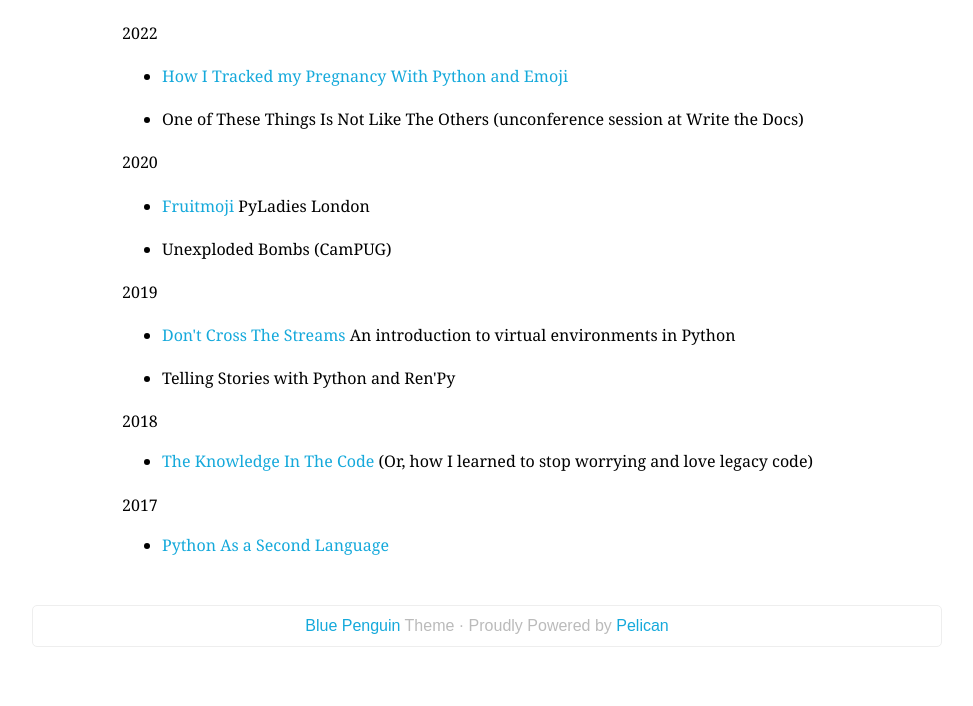
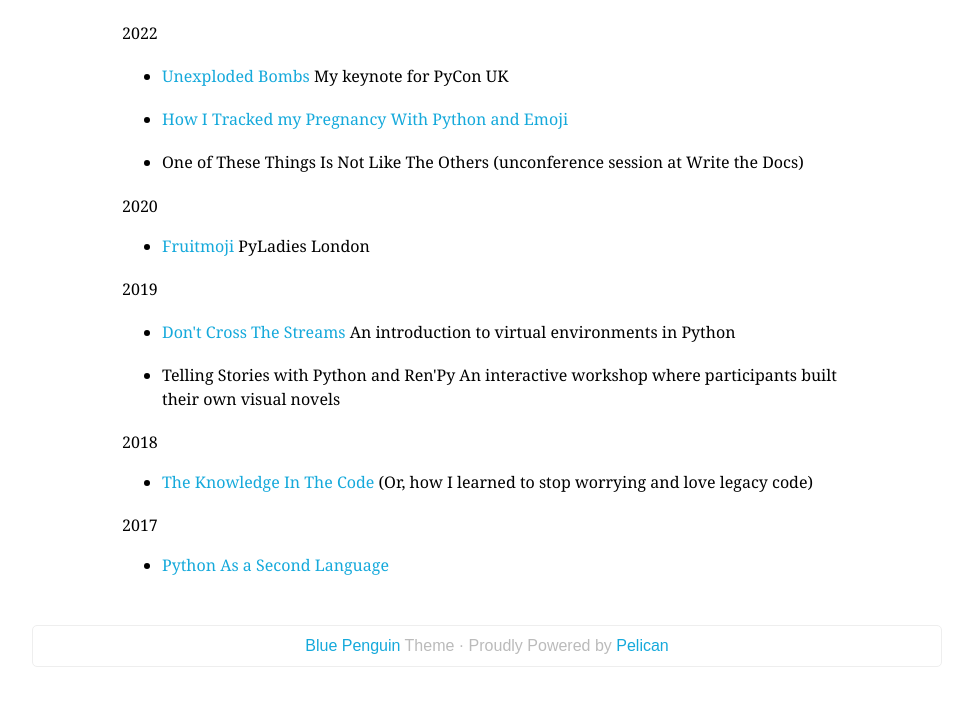
Before and after one commit to RaspberryCheesecake/raspberrycheesecake.github.io, a plain HTML site: page pages/talks.html in a window 1280 px wide. Shown: the part 192-898 px from the top of the page, without its empty margins (153-1126 px from the left). Drawn offline with Linux system fonts and the light colour scheme.

Commit message:
Add keynote

```diff
--- a/pages/talks.html
+++ b/pages/talks.html
@@ -37,6 +37,10 @@
                 <p>2022</p>
 <ul>
 <li>
+<p><a href="https://www.youtube.com/watch?v=9N6Ykdv9T2E&amp;t=1s">Unexploded Bombs</a>
+My keynote for PyCon UK</p>
+</li>
+<li>
 <p><a href="https://community.codenewbie.org/codeland2022/on-demand-talk-how-i-tracked-my-pregnancy-with-python-emojis-4cef">How I Tracked my Pregnancy With Python and Emoji</a></p>
 </li>
 <li>
@@ -45,13 +49,8 @@
 </ul>
 <p>2020</p>
 <ul>
-<li>
-<p><a href="https://youtu.be/3xO7AmAK_Gg">Fruitmoji</a>
-PyLadies London</p>
-</li>
-<li>
-<p>Unexploded Bombs (CamPUG)</p>
-</li>
+<li><a href="https://youtu.be/3xO7AmAK_Gg">Fruitmoji</a>
+PyLadies London</li>
 </ul>
 <p>2019</p>
 <ul>
@@ -60,7 +59,8 @@ PyLadies London</p>
 An introduction to virtual environments in Python</p>
 </li>
 <li>
-<p>Telling Stories with Python and Ren'Py</p>
+<p>Telling Stories with Python and Ren'Py
+An interactive workshop where participants built their own visual novels</p>
 </li>
 </ul>
 <p>2018</p>
```
